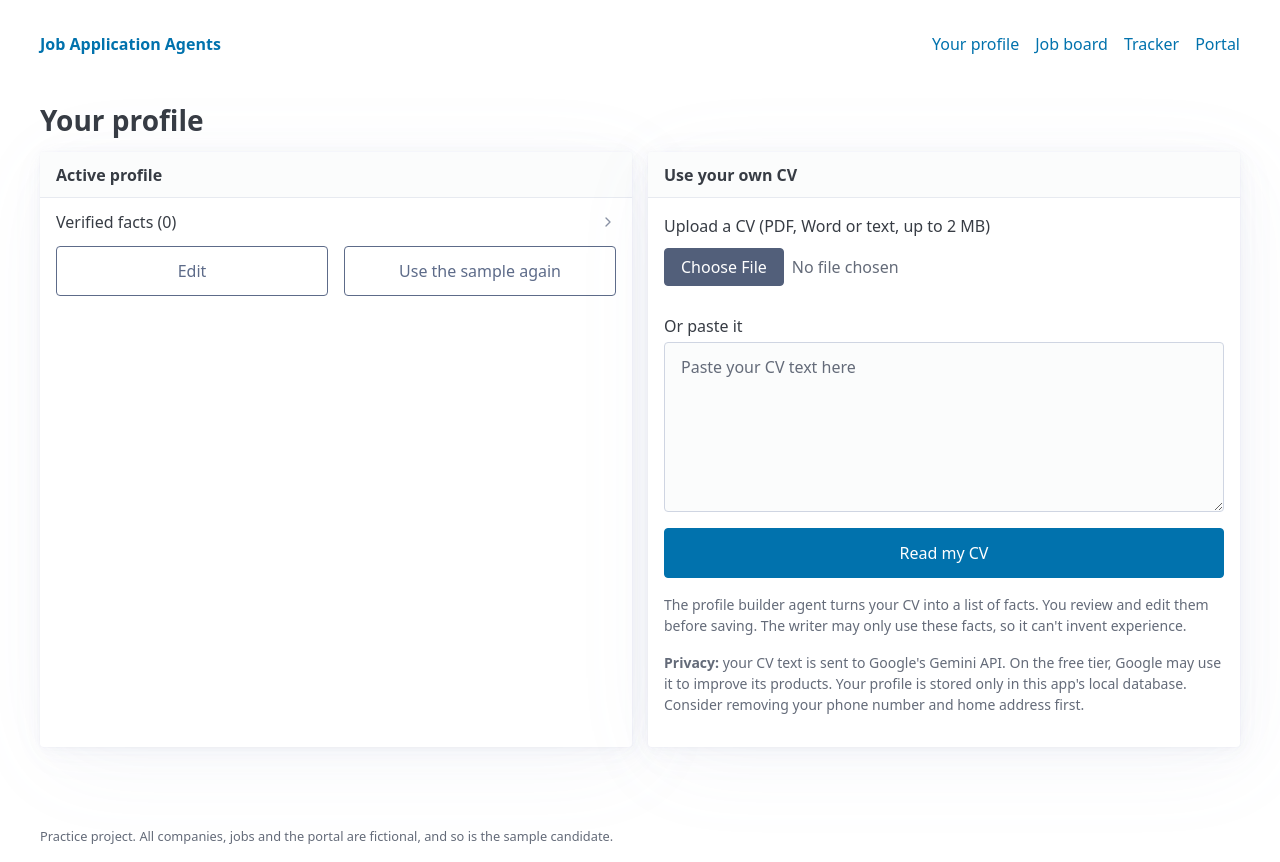
After one commit to codingmermaid/job-application-agent, a FastAPI app: template src/jobagent/web/templates/profile.html in a window 1280 px wide. The commit adds this page. Run offline with FastAPI, Linux system fonts and the light colour scheme; the template is opened without the code that fills it, so the values that code supplies are empty; some libraries are stand-ins or nearby versions.

Commit message:
Add your own CV profile and résumé/cover letter downloads
- Profile builder agent turns an uploaded CV (PDF, Word, text) into
  numbered facts the user reviews and edits before saving
- Runs snapshot the active profile at start
- Word and text downloads for each tailored résumé and cover letter
- Download filenames work with non-ASCII names

Co-Authored-By: Claude Opus 5.5 <noreply@anthropic.com>

```diff
--- a/pyproject.toml
+++ b/pyproject.toml
@@ -18,6 +18,8 @@ dependencies = [
     "jinja2>=3.1",
     "python-multipart>=0.0.9",
     "sqlalchemy>=2.0",
+    "pypdf>=5.0",
+    "python-docx>=1.1",
 ]
 
 [project.optional-dependencies]
--- a/src/jobagent/runner.py
+++ b/src/jobagent/runner.py
@@ -30,8 +30,8 @@ class Runner:
         with self._guard:
             return self._locks.setdefault(run_id, threading.Lock())
 
-    def start(self, request: str, *, budget_s: float = 0) -> str:
-        state = new_run(request)
+    def start(self, request: str, candidate=None, *, budget_s: float = 0) -> str:
+        state = new_run(request, candidate)
         self._step(state["run_id"], state, budget_s)
         return state["run_id"]
 
--- a/src/jobagent/web/app.py
+++ b/src/jobagent/web/app.py
@@ -5,21 +5,35 @@ The app instance lives in main.py:  .venv\\Scripts\\uvicorn.exe jobagent.web.mai
 from __future__ import annotations
 
 import sqlite3
+import unicodedata
 from pathlib import Path
+from urllib.parse import quote
 
-from fastapi import FastAPI, Form, HTTPException, Request
-from fastapi.responses import HTMLResponse, RedirectResponse
+from fastapi import FastAPI, File, Form, HTTPException, Request, UploadFile
+from fastapi.responses import HTMLResponse, RedirectResponse, Response
 from fastapi.staticfiles import StaticFiles
 from fastapi.templating import Jinja2Templates
 from langgraph.checkpoint.sqlite import SqliteSaver
 
+from .. import documents
+from ..agents.profile_builder import build_candidate, extract_profile
 from ..db import data_dir, make_engine
 from ..graph import build_graph
 from ..llm import LLMClient, make_llm
+from ..models import Candidate
 from ..portal import MockPortal
+from ..profiles import ProfileStore
 from ..runner import Runner
 from ..tracker import Tracker
 from ..world import World, default_world
+
+DOCX = "application/vnd.openxmlformats-officedocument.wordprocessingml.document"
+
+
+def content_disposition(filename: str) -> str:
+    """Attachment header that survives names like 'Jovanović': an ASCII fallback plus the UTF-8 name."""
+    ascii_name = unicodedata.normalize("NFKD", filename).encode("ascii", "ignore").decode() or "download"
+    return f"attachment; filename=\"{ascii_name}\"; filename*=UTF-8''{quote(filename)}"
 
 HERE = Path(__file__).resolve().parent
 EXAMPLE_REQUEST = (
@@ -37,16 +51,25 @@ def create_app(world: World | None = None, llm: LLMClient | None = None, engine=
         checkpointer = SqliteSaver(sqlite3.connect(data_dir() / "checkpoints.db", check_same_thread=False))
     portal = MockPortal(engine, {j.id: j.portal_behavior for j in world.jobs.values()})
     tracker = Tracker(engine)
+    profiles = ProfileStore(engine, world.candidate)
     runner = Runner(build_graph(world, llm, portal, tracker, checkpointer=checkpointer))
 
     app = FastAPI(title="Job Application Agents")
     app.mount("/static", StaticFiles(directory=HERE / "static"), name="static")
     templates = Jinja2Templates(directory=HERE / "templates")
-    templates.env.globals.update(world=world, candidate=world.candidate, facts=world.candidate.fact_map())
+    templates.env.globals.update(world=world)
     app.state.runner, app.state.tracker, app.state.portal, app.state.llm = runner, tracker, portal, llm
 
     def render(request: Request, name: str, **context) -> HTMLResponse:
         return templates.TemplateResponse(request, name, context)
+
+    def run_candidate(view: dict) -> Candidate:
+        raw = view["state"].get("candidate")
+        return Candidate.model_validate(raw) if raw else world.candidate
+
+    def render_run(request: Request, name: str, view: dict) -> HTMLResponse:
+        candidate = run_candidate(view)
+        return render(request, name, view=view, usage=usage(), candidate=candidate, facts=candidate.fact_map())
 
     def usage() -> dict:
         calls = llm.calls
@@ -60,11 +83,13 @@ def create_app(world: World | None = None, llm: LLMClient | None = None, engine=
 
     @app.get("/", response_class=HTMLResponse)
     def home(request: Request):
-        return render(request, "index.html", example=EXAMPLE_REQUEST, runs=tracker.list_runs(), usage=usage())
+        candidate = profiles.get()
+        return render(request, "index.html", example=EXAMPLE_REQUEST, runs=tracker.list_runs(), usage=usage(),
+                      candidate=candidate, is_sample=profiles.is_sample())
 
     @app.post("/runs")
     def start_run(request_text: str = Form(..., alias="request")):
-        run_id = runner.start(request_text.strip())
+        run_id = runner.start(request_text.strip(), profiles.get())
         tracker.add_run(run_id, request_text.strip())
         return RedirectResponse(f"/runs/{run_id}", status_code=303)
 
@@ -73,12 +98,74 @@ def create_app(world: World | None = None, llm: LLMClient | None = None, engine=
         view = runner.view(run_id)
         if not view["state"]:
             raise HTTPException(404, "No such run")
-        return render(request, "run.html", view=view, usage=usage())
+        return render_run(request, "run.html", view)
 
     @app.get("/runs/{run_id}/progress", response_class=HTMLResponse)
     def progress(request: Request, run_id: str, retry: bool = False):
         view = runner.advance(run_id, budget_s=POLL_BUDGET_S, retry=retry)
-        return render(request, "_progress.html", view=view, usage=usage())
+        return render_run(request, "_progress.html", view)
+
+    @app.get("/runs/{run_id}/apps/{job_id}/{doc}.{fmt}")
+    def download(run_id: str, job_id: str, doc: str, fmt: str):
+        view = runner.view(run_id)
+        app_state = view["state"].get("apps", {}).get(job_id)
+        if not app_state or "draft" not in app_state or doc not in ("resume", "cover-letter") or fmt not in ("docx", "txt"):
+            raise HTTPException(404, "No such document")
+        candidate, draft = run_candidate(view), app_state["draft"]
+        company = world.company(world.job(job_id).company_id).name.replace("&", "and").replace(" ", "-")
+        filename = f"{candidate.name.replace(' ', '-')}-{doc}-{company}.{fmt}"
+        if fmt == "docx":
+            make = documents.resume_docx if doc == "resume" else documents.cover_letter_docx
+            content, media = make(candidate, draft), DOCX
+        else:
+            make = documents.resume_text if doc == "resume" else documents.cover_letter_text
+            content, media = make(candidate, draft).encode("utf-8"), "text/plain; charset=utf-8"
+        return Response(content, media_type=media, headers={"Content-Disposition": content_disposition(filename)})
+
+    # your profile
+
+    @app.get("/profile", response_class=HTMLResponse)
+    def profile_page(request: Request, saved: bool = False):
+        return render(request, "profile.html", candidate=profiles.get(), is_sample=profiles.is_sample(),
+                      saved=saved, error=None)
+
+    @app.post("/profile/extract", response_class=HTMLResponse)
+    async def profile_extract(request: Request, cv_file: UploadFile | None = File(None), cv_text: str = Form("")):
+        try:
+            if cv_file is not None and cv_file.filename:
+                text = documents.extract_text(cv_file.filename, await cv_file.read())
+            elif cv_text.strip():
+                text = cv_text.strip()[:documents.MAX_CV_CHARS]
+            else:
+                raise ValueError("Upload a CV file or paste its text.")
+            draft = extract_profile(llm, text)
+        except Exception as exc:  # bad file, or the LLM is unavailable
+            return render(request, "profile.html", candidate=profiles.get(), is_sample=profiles.is_sample(),
+                          saved=False, error=str(exc))
+        return render(request, "profile_review.html", draft=draft)
+
+    @app.post("/profile/save")
+    def profile_save(name: str = Form(...), email: str = Form(""), location: str = Form(""), country: str = Form(""),
+                     work_authorization: str = Form(""), portfolio_url: str = Form(""), headline: str = Form(""),
+                     facts: str = Form(...), no_experience_with: str = Form("")):
+        candidate = build_candidate(
+            name=name, email=email, location=location, country=country, work_authorization=work_authorization,
+            portfolio_url=portfolio_url, headline=headline, facts=facts.splitlines(),
+            no_experience_with=no_experience_with.split(","),
+        )
+        if not candidate.facts:
+            raise HTTPException(400, "Add at least one fact.")
+        profiles.save(candidate)
+        return RedirectResponse("/profile?saved=true", status_code=303)
+
+    @app.post("/profile/edit", response_class=HTMLResponse)
+    def profile_edit(request: Request):
+        return render(request, "profile_review.html", draft=profiles.get())
+
+    @app.post("/profile/reset")
+    def profile_reset():
+        profiles.reset()
+        return RedirectResponse("/profile", status_code=303)
 
     @app.post("/runs/{run_id}/select")
     async def select_jobs(request: Request, run_id: str):
--- a/src/jobagent/web/templates/_progress.html
+++ b/src/jobagent/web/templates/_progress.html
@@ -1,4 +1,4 @@
-{% from "_macros.html" import cite, status_badge %}
+{% from "_macros.html" import cite, status_badge, downloads with context %}
 {% set v = view.state %}
 {% set run_id = view.run_id %}
 <div id="progress"
@@ -109,6 +109,7 @@
         {% if app.brief_issues %}<p class="small muted">Removed as unverifiable: {{ app.brief_issues|join(" ") }}</p>{% endif %}
       </details>
       <p class="muted small">Applies via: {{ "portal" if job.apply.method == "portal" else "email (manual handoff)" }}</p>
+      {{ downloads(run_id, jid) }}
     </article>
     {% endfor %}
     <button type="submit">Submit approved applications</button>
@@ -127,6 +128,7 @@
         <td>{{ job.title }} · {{ world.company(job.company_id).name }}</td>
         <td>{{ status_badge(s.status) }}{% if s.confirmation_id %}<br><code>{{ s.confirmation_id }}</code>{% endif %}</td>
         <td class="small">{{ s.detail }}{% if s.attempts > 1 %} ({{ s.attempts }} attempts){% endif %}
+          {{ downloads(run_id, jid) }}
           {% if s.handoff %}
           <details><summary>Manual handoff package</summary>
             <p><strong>{{ s.handoff.how_to_apply }}</strong> · Subject: {{ s.handoff.subject }}</p>
--- a/src/jobagent/web/templates/base.html
+++ b/src/jobagent/web/templates/base.html
@@ -13,6 +13,7 @@
     <nav>
       <ul><li><a href="/" class="brand"><strong>Job Application Agents</strong></a></li></ul>
       <ul>
+        <li><a href="/profile">Your profile</a></li>
         <li><a href="/board">Job board</a></li>
         <li><a href="/tracker">Tracker</a></li>
         <li><a href="/portal">Portal</a></li>
@@ -23,7 +24,7 @@
     {% block content %}{% endblock %}
   </main>
   <footer class="container muted">
-    Practice project. All companies, jobs, the candidate and the portal are fictional.
+    Practice project. All companies, jobs and the portal are fictional, and so is the sample candidate.
   </footer>
 </body>
 </html>
--- a/src/jobagent/web/templates/index.html
+++ b/src/jobagent/web/templates/index.html
@@ -2,7 +2,8 @@
 {% block content %}
 <div class="grid">
   <article>
-    <header><strong>Candidate</strong></header>
+    <header><strong>Candidate</strong>
+      {% if is_sample %}<span class="muted small"> · fictional sample</span>{% endif %}</header>
     <h3>{{ candidate.name }}</h3>
     <p class="muted">{{ candidate.location }} · {{ candidate.work_authorization }}</p>
     <p>{{ candidate.headline }}</p>
@@ -11,8 +12,9 @@
       <ul class="facts">
         {% for f in candidate.facts %}<li><code>{{ f.id }}</code> {{ f.text }}</li>{% endfor %}
       </ul>
-      <p class="muted">No experience with: {{ candidate.no_experience_with|join(", ") }}</p>
+      {% if candidate.no_experience_with %}<p class="muted">No experience with: {{ candidate.no_experience_with|join(", ") }}</p>{% endif %}
     </details>
+    <p><a href="/profile" role="button" class="outline">{% if is_sample %}Use your own CV{% else %}Edit your profile{% endif %}</a></p>
   </article>
 
   <article>
--- /dev/null
+++ b/src/jobagent/web/templates/profile.html
@@ -0,0 +1,45 @@
+{% extends "base.html" %}
+{% block title %}Your profile · Job Application Agents{% endblock %}
+{% block content %}
+<h2>Your profile</h2>
+{% if saved %}<p><ins>Profile saved. New searches will write applications for {{ candidate.name }}.</ins></p>{% endif %}
+{% if error %}<article class="error"><p>{{ error }}</p></article>{% endif %}
+
+<div class="grid">
+  <article>
+    <header><strong>Active profile</strong>
+      {% if is_sample %}<span class="muted small"> · fictional sample</span>{% endif %}</header>
+    <h3>{{ candidate.name }}</h3>
+    <p class="muted">{{ candidate.location }}{% if candidate.email %} · {{ candidate.email }}{% endif %}</p>
+    <p>{{ candidate.headline }}</p>
+    <details>
+      <summary>Verified facts ({{ candidate.facts|length }})</summary>
+      <ul class="facts">{% for f in candidate.facts %}<li><code>{{ f.id }}</code> {{ f.text }}</li>{% endfor %}</ul>
+    </details>
+    <div class="grid">
+      <form method="post" action="/profile/edit"><button type="submit" class="secondary outline">Edit</button></form>
+      {% if not is_sample %}
+      <form method="post" action="/profile/reset"><button type="submit" class="secondary outline">Use the sample again</button></form>
+      {% endif %}
+    </div>
+  </article>
+
+  <article>
+    <header><strong>Use your own CV</strong></header>
+    <form method="post" action="/profile/extract" enctype="multipart/form-data">
+      <label>Upload a CV (PDF, Word or text, up to 2 MB)
+        <input type="file" name="cv_file" accept=".pdf,.docx,.txt,.md">
+      </label>
+      <label>Or paste it
+        <textarea name="cv_text" rows="6" placeholder="Paste your CV text here"></textarea>
+      </label>
+      <button type="submit" onclick="this.setAttribute('aria-busy','true')">Read my CV</button>
+    </form>
+    <p class="small muted">The profile builder agent turns your CV into a list of facts. You review and edit
+      them before saving. The writer may only use these facts, so it can't invent experience.</p>
+    <p class="small muted"><strong>Privacy:</strong> your CV text is sent to Google's Gemini API. On the free
+      tier, Google may use it to improve its products. Your profile is stored only in this app's local
+      database. Consider removing your phone number and home address first.</p>
+  </article>
+</div>
+{% endblock %}
```
Also changed, not shown: src/jobagent/agents/job_researcher.py (+5 -2 lines), src/jobagent/agents/profile_builder.py (added, +61 -0 lines), src/jobagent/documents.py (added, +73 -0 lines), src/jobagent/graph.py (+16 -8 lines), src/jobagent/profiles.py (added, +42 -0 lines), src/jobagent/web/templates/_macros.html (+9 -0 lines), src/jobagent/web/templates/profile_review.html (added, +35 -0 lines), tests/test_profile.py (added, +116 -0 lines), README.md.
